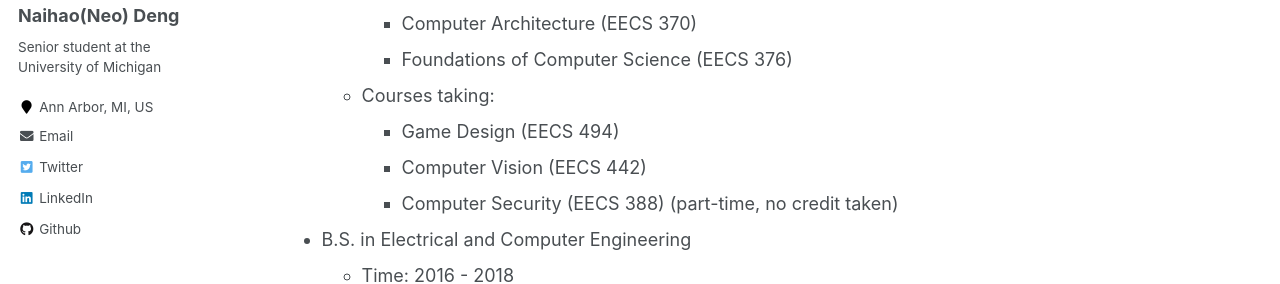
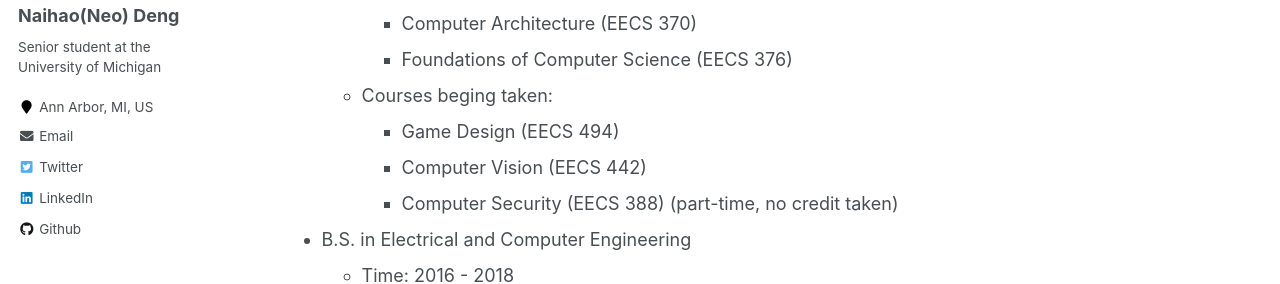
Before and after one commit to Shengyu-Feng/dnaihao.github.io, a Jekyll site: the page built from _pages/cv.md, in a window 1280 px wide and 900 px high, scrolled down 351 px. Shown: the part 175-459 px from the top of the window. Built offline with Jekyll 4.4.1, drawn with Linux system fonts in a browser that asks for light colours.

```diff
--- a/_pages/cv.md
+++ b/_pages/cv.md
@@ -26,7 +26,7 @@
     * Data Structure and Algorithm (EECS 281)
     * Computer Architecture (EECS 370)
     * Foundations of Computer Science (EECS 376)
-  * Courses taking:
+  * Courses beging taken:
     * Game Design (EECS 494)
     * Computer Vision (EECS 442)
     * Computer Security (EECS 388) (part-time, no credit taken)
```
